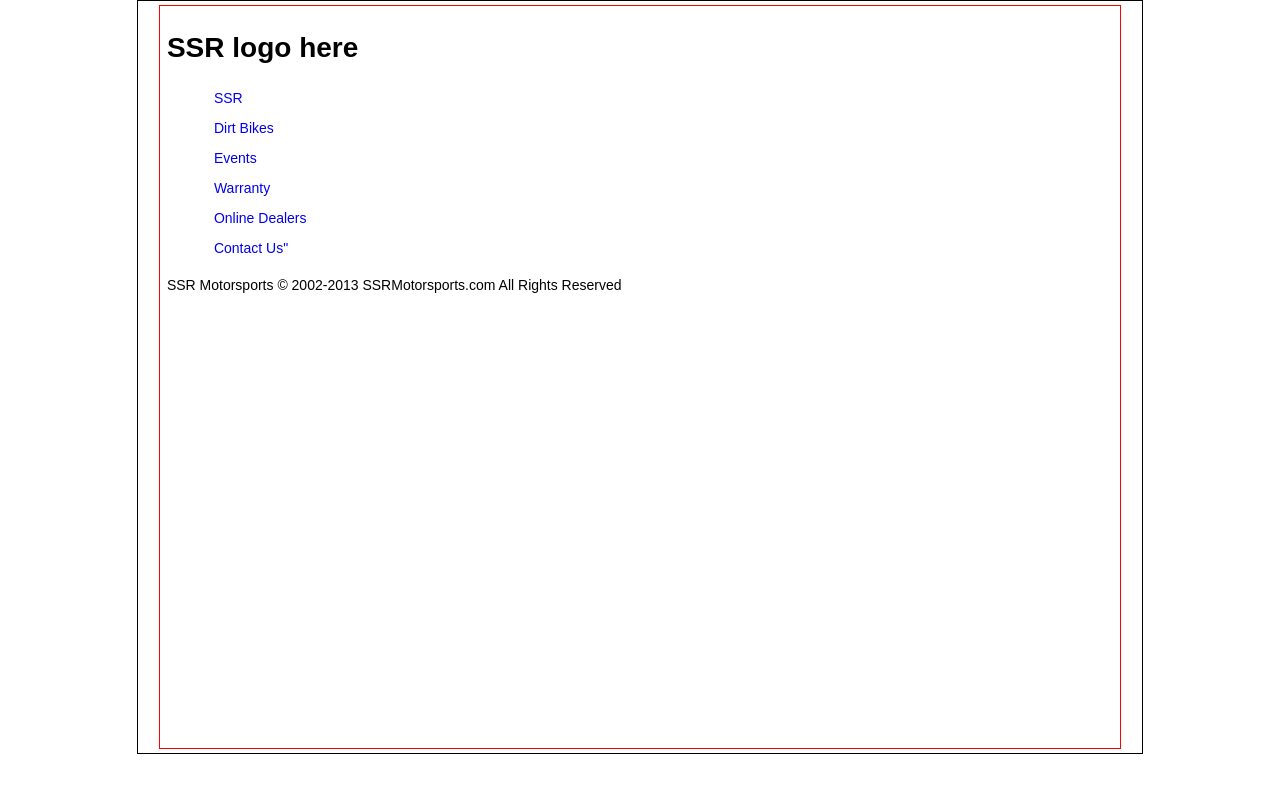
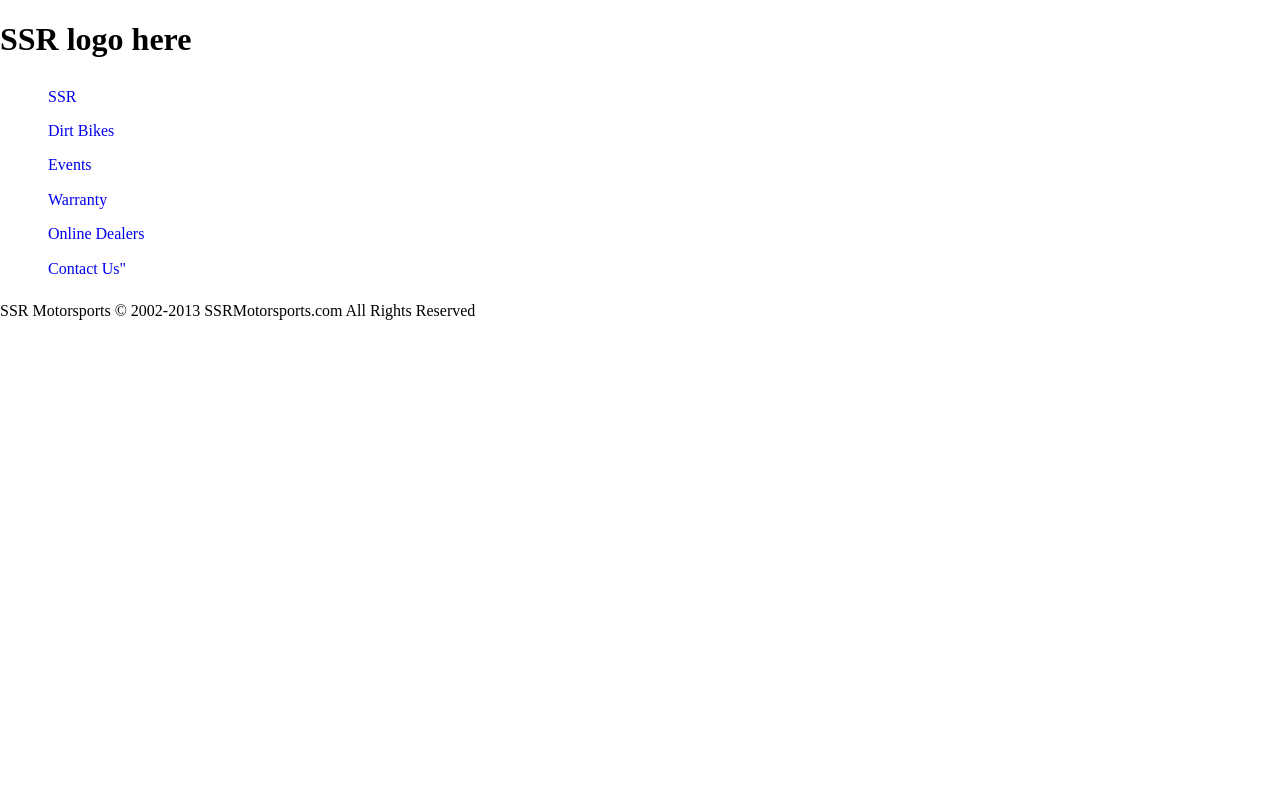
Before and after one commit to MeisterWebzr/WDP, a plain HTML site: page index.html in a window 1280 px wide. Drawn offline with nearby package versions, Linux system fonts and the light colour scheme.

Commit message:
Normalize
added normalize files and markup in css

```diff
--- a/css/style.css
+++ b/css/style.css
@@ -1,8 +1,11 @@
+@import "css/normalize.css";
+
+/*
 html{
 	width: 996px;
 	height: auto;
 	margin: 0 auto;
-	padding: .3em;
+	padding: 1em;
 	font: 14px Arial;
 	border: 1px solid black;
 
@@ -15,7 +18,7 @@
 	padding: .5em;
 	color: #000;
 	border: 1px solid red;
-}
+}*/
 
 /*---------- Navigation ----------*/
 nav{
```
